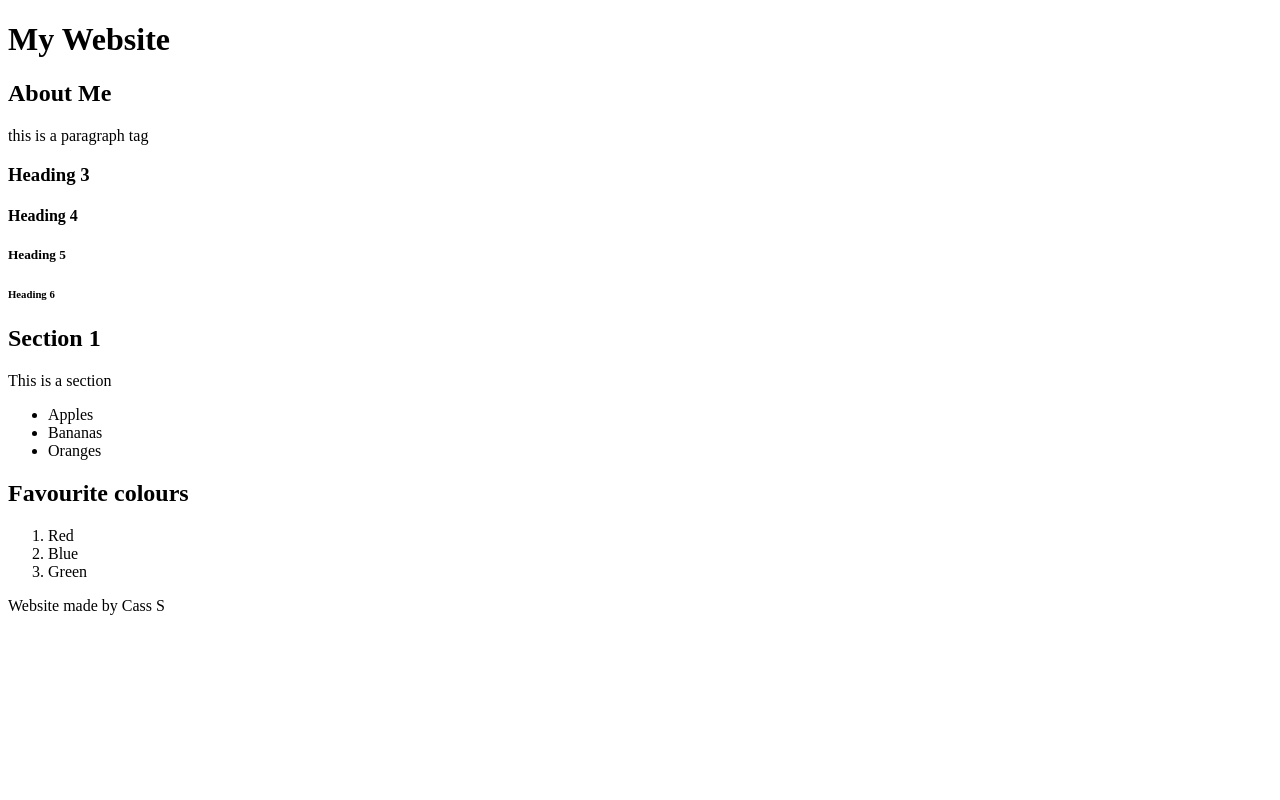
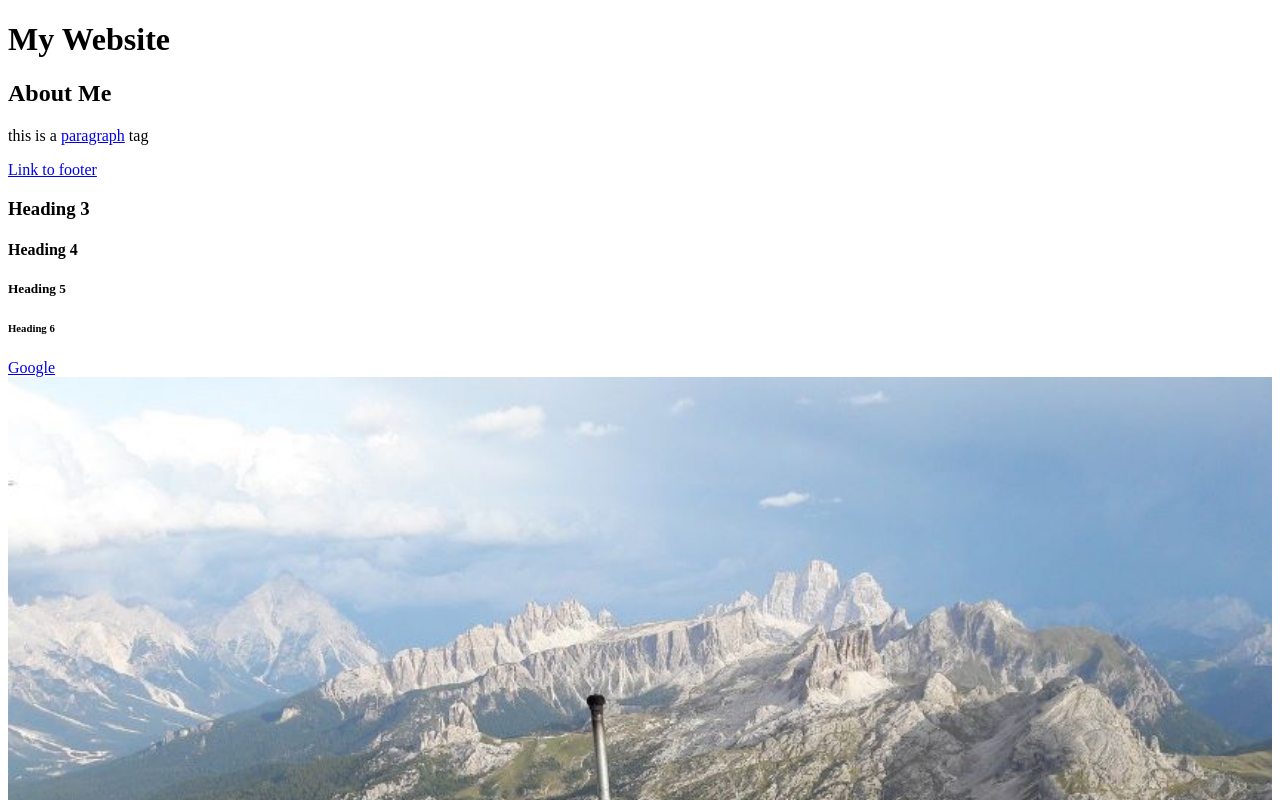
Before and after one commit to cassaurora/Website, a plain HTML site: page index.html in a window 1280 px wide. Shown: the top 800 px of the page. Drawn offline with Linux system fonts and the light colour scheme.

Commit message:
updates index.html, added images folder

```diff
--- a/index.html
+++ b/index.html
@@ -9,7 +9,11 @@
   <header>
     <h1>My Website</h1>
     <h2>About Me</h2>
-    <p>this is a paragraph tag</p>
+    <p>this is a <a href="http://www.google.ca">paragraph</a> tag</p>
+
+    <a href="#footer">Link to footer</a>
+
+
     <h3>Heading 3</h3>
     <h4>Heading 4</h4>
     <h5>Heading 5</h5>
@@ -17,8 +21,19 @@
 </header>
 
 <section>
+
+  <a href="http://www.google.ca"target="_blank">Google</a>
+
+
+  <img src="images/mtn_sauna.jpg" alt="Mountain Sauna"  width="100%"/>
+
+  <img src="images/cliff_sauna.jpg" alt="Cliff Sauna" width="400px"/>
+
+  <img src="images/interior_sauna.jpg" alt="Interior Sauna" width="400px"/>
+
   <h1>Section 1</h1>
   <p>This is a section</p>
+
   <ul>
     <li>Apples</li>
     <li>Bananas</li>
@@ -34,7 +49,7 @@
   </ol>
 
 </section>
-<footer>
+<footer id="footer">
           <p>Website made by Cass S</p>
 </body>
 </html>
```
Also changed, not shown: images/cliff_sauna.jpg (added), images/interior_sauna.jpg (added), images/mtn_sauna.jpg (added).
